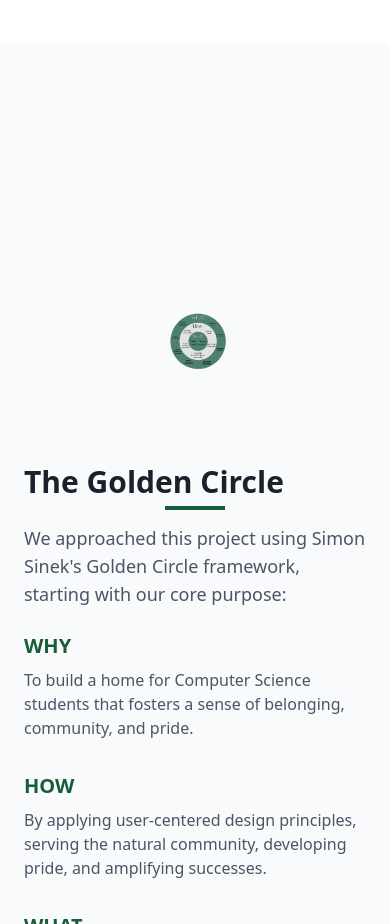
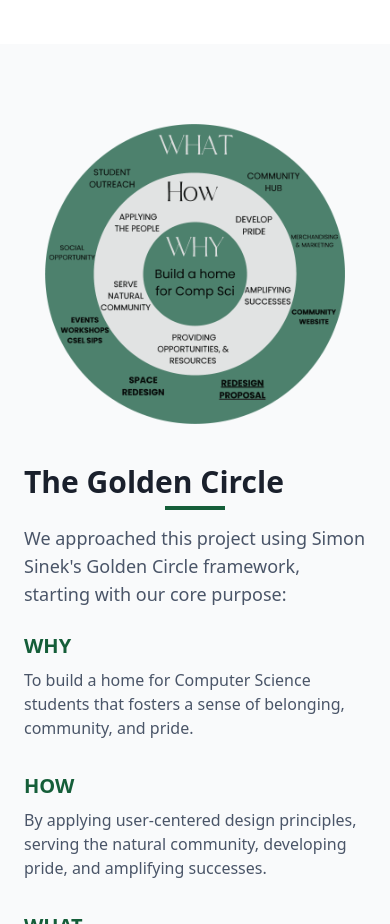
Before and after one commit to suctuk/CSELRemodeled, a plain HTML site: page index.html in a window 390 px wide. Shown: the part 2260-3184 px from the top of the page. Drawn offline with nearby package versions, Linux system fonts and the light colour scheme.

Commit message:
debugged golden circle itty bittyness on mobile
Conflicting divs with the image being nested in the svg placeholder code. Once I have time, I will try to implement animated svg interactions.

```diff
--- a/index.html
+++ b/index.html
@@ -151,16 +151,18 @@
     <section id="project" class="py-20 bg-secondary">
         <div class="container mx-auto px-6">
             <div class="md:flex md:items-center md:space-x-12">
-                <div class="md:w-1/2 mb-10 md:mb-0">
+                <div class="md:w-1/2 mb-10 md:mb-0 flex justify-center">
                     <div class="golden-circle" style="width: 500px; height: 500px;">
+                        <img src="Assets/WhyCloud/WhyCloudPhoto.png" alt="WhyCloud Image">
+<!--
                         <div class="what-circle">
                             <div class="how-circle"></div>
                             <div class="why-circle">
                                 <div style="padding-left: 3vw;">
-                                    <img src="Assets/WhyCloud/WhyCloudPhoto.png" alt="WhyCloud Image">
                                 </div>
                             </div>
                         </div>
+                        When I figure out the svg animations-->
                     </div>
                 </div>
                 <div class="md:w-1/2">
@@ -518,10 +520,6 @@
             </div>
         </div>
 
-        <style>
-
-        </style>
-
         <div class="grid grid-cols-1 md:grid-cols-3 gap-10">
             <div class="feature-card scroll-animation">
                 <div class="icon-wrapper">
--- a/styles.css
+++ b/styles.css
@@ -456,7 +456,7 @@ body {
   .what-circle,
   .how-circle,
   .why-circle {
-    transform: scale(0.8);
+    /* transform: scale(0.8); */
     margin: 0 auto;
   }
   .golden-circle {
```
